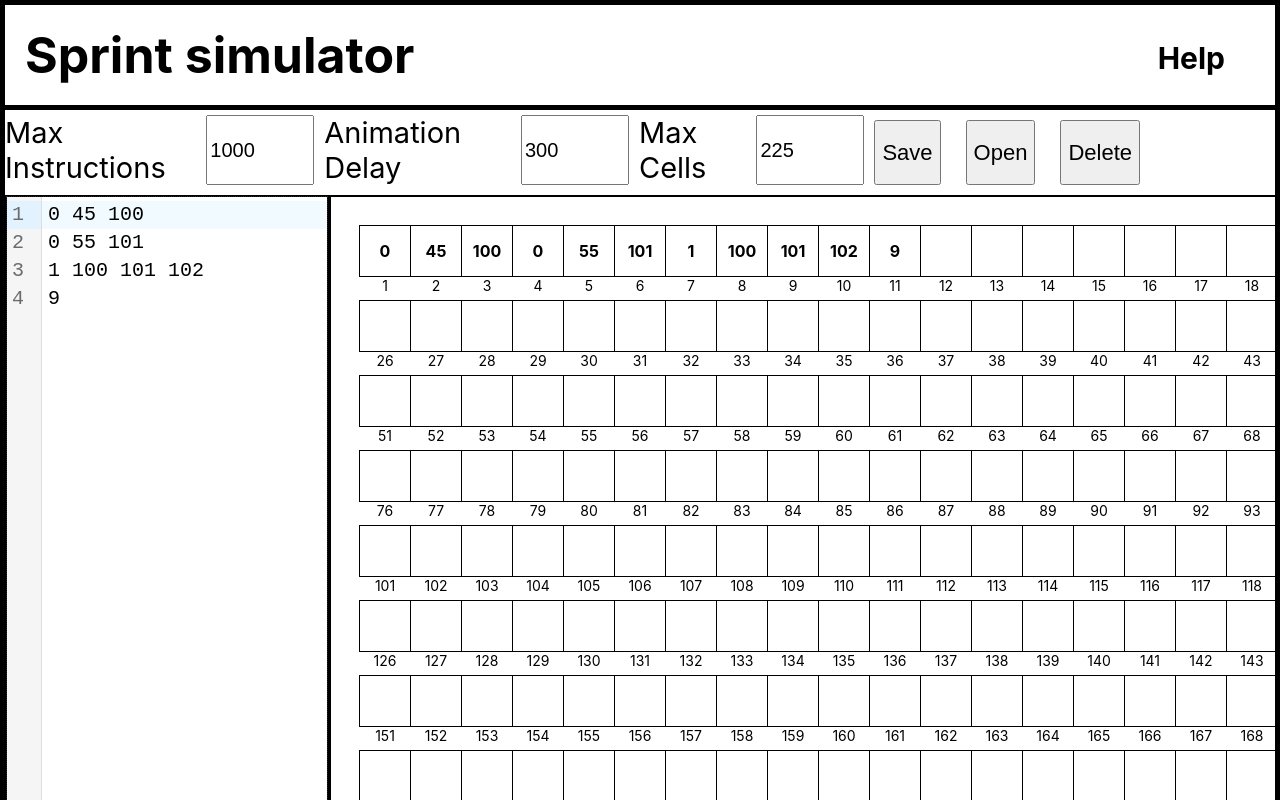
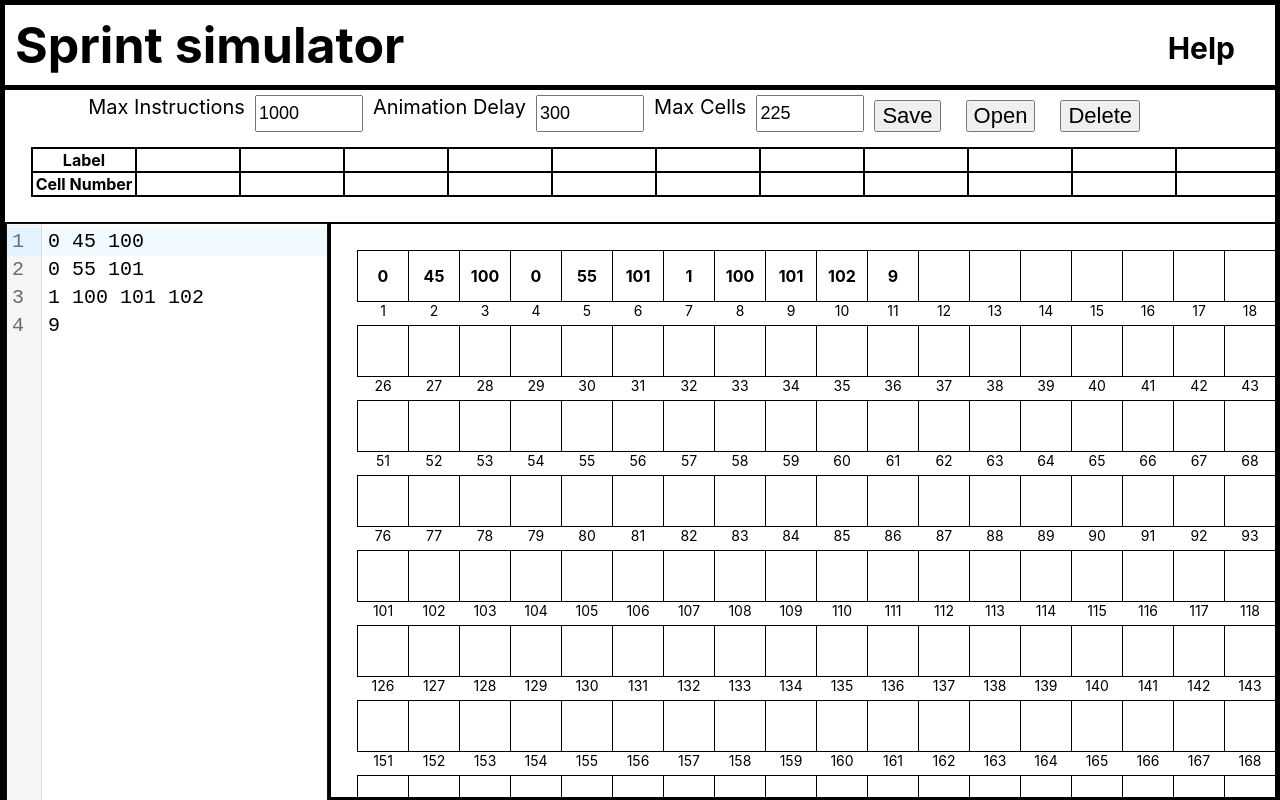
Before and after one commit to ashishkujoy/sprint-ui, a React (Create React App) app: page / in a window 1280 px wide. Shown: the top 800 px of the page. Built offline with nearby package versions, Linux system fonts and the light colour scheme.

Commit message:
Adds table to show label to cell position mapping

```diff
--- a/src/App.css
+++ b/src/App.css
@@ -1,5 +1,6 @@
 .main-container {
   border: 5px solid black;
+  height: 99vh;
 }
 
 .light-border {
@@ -36,6 +37,7 @@
   align-items: center;
   justify-content: center;
   font-weight: bold;
+  overflow: scroll;
 }
 
 .register-row {
@@ -72,7 +74,7 @@ table {
 .header {
   display: flex;
   border-bottom: 5px solid black;
-  padding: 20px;
+  padding: 10px;
   justify-content: space-between;
 }
 
@@ -244,12 +246,12 @@ table {
 
 .animation-speed {
   display: flex;
-  font-size: 29px;
+  font-size: 20px;
   padding-top: 5px;
 }
 
 .animation-speed input {
-  font-size: 20px;
+  font-size: 18px;
   width: 100px;
   margin-left: 10px;
   margin-right: 10px;
--- a/src/App.js
+++ b/src/App.js
@@ -6,6 +6,7 @@ import ModalGroup from './components/ModalGroup';
 import RegisterGroup from './components/RegisterGroup';
 import Settings from './components/Settings';
 import { Actions, initialState, reducer } from './state';
+import LabelToCellPositionMapping from './components/LabelToCellPositionMapping';
 
 const isNextStepAvailable = (state) => state.sprint && !state.isHalted
 
@@ -40,6 +41,7 @@ function App() {
         <AppHeader modalOpen={modalOpen} onHelpClick={() => dispatch(Actions.showHelp)} />
         <div className={modalOpen ? 'disabled-screen' : ''}>
           <Settings state={state} dispatch={dispatch} />
+          <LabelToCellPositionMapping labels={state.labels} />
           <div className='editor-and-register'>
             <Editor
               onVerifyCode={(code) => dispatch(Actions.executeCode(code))}
--- /dev/null
+++ b/src/components/LabelToCellPositionMapping.jsx
@@ -0,0 +1,37 @@
+import '../styles/label.css';
+
+const LabelToCellPositionMapping = (props) => {
+    const labels = props.labels || {};
+    const labelNames = Object.keys(labels);
+    const labelValues = labelNames.map(label => labels[label]);
+
+    if (labelNames.length < 18) {
+        const emptyLabels = new Array(18 - labelNames.length).fill(null);
+        emptyLabels.forEach(empty => {
+            labelNames.push(empty);
+            labelValues.push(empty);
+        });
+    }
+
+
+    return <div className="label-to-cell-pos" style={{
+        maxHeight: '100px',
+        overflow: 'scroll',
+        maxWidth: '1780px'
+    }}>
+        <table>
+            <tbody>
+                <tr>
+                    <th className='boxed'>Label</th>
+                    {labelNames.map((label, i) => <td key={`${label ? label : i}`} className='boxed'>{label}</td>)}
+                </tr>
+                <tr>
+                    <th className='boxed'>Cell Number</th>
+                    {labelValues.map((labelValue, i) => <td key={`${labelValue ? `${labelValue}` : `value-${i}`}`} className='boxed' >{labelValue}</td>)}
+                </tr>
+            </tbody>
+        </table>
+    </div>
+}
+
+export default LabelToCellPositionMapping;
--- a/src/state.js
+++ b/src/state.js
@@ -1,4 +1,4 @@
-import { toInts, updateLablesWithCellPositions, ignoreComment } from './utils';
+import { toInts, updateLablesWithCellPositions, ignoreComment, getLabelsAndTokens } from './utils';
 
 const Sprint = require('@ashishkuoy/sprint');
 
@@ -29,8 +29,8 @@ const newCellsWithCode = (code, maxCellCount) => {
 
 const registersWithCode = (state, { code }) => {
     const cells = newCellsWithCode(code, state.maxCellCount);
-
-    return { ...state, registers: cells, sprint: undefined, isHalted: false, code };
+    const { labels } = getLabelsAndTokens(code, false);
+    return { ...state, registers: cells, sprint: undefined, isHalted: false, code, labels };
 }
 
 const markPCAndArgs = (registers, sprint) => {
@@ -170,7 +170,7 @@ const executePreviousStep = (state) => {
 const showNextAnimationStep = (state) => {
     const newState = executeNextStep(state);
 
-    return { ...newState, animationInProgress: !newState.isHalted && state.animationInProgress}
+    return { ...newState, animationInProgress: !newState.isHalted && state.animationInProgress }
 }
 
 const showLoadProgramModal = (state) => ({ ...state, showLoadProgramModal: true });
@@ -238,7 +238,8 @@ export const initialState = {
     inputModalOpen: false,
     maxInstruction: 1000,
     maxCellCount: defaultCellCount,
-    showDeleteProgramModal: false
+    showDeleteProgramModal: false,
+    labels: {},
 }
 
 export const reducer = (state, action) => {
--- /dev/null
+++ b/src/styles/label.css
@@ -0,0 +1,19 @@
+.label-to-cell-pos {
+    padding-left: 26px;
+    margin-top: 15px;
+    margin-bottom: 15px;
+    width: 1682;
+    overflow: scroll;
+}
+
+.boxed {
+    border: 2px solid black;
+    min-width: 100px;
+    text-align: center;
+
+}
+
+table {
+    margin: 0 0;
+    border-collapse: collapse;
+}
--- a/src/utils.js
+++ b/src/utils.js
@@ -19,10 +19,12 @@ export const repeat = (times, callback, delay) => {
     })
 }
 
+const removeLableDeclaration = (token) => token.substr(token.indexOf(':') + 1, token.length);
+
 export const toInts = (code) => {
     return code.trim()
         .split('\n')
-        .flatMap(line => line.trim().split(' '))
+        .flatMap(line => line.trim().split(' ').map(removeLableDeclaration))
         .filter(code => code.trim() !== '' && !code.includes(':'))
         .map(code => {
             const parsedValue = parseInt(code);
@@ -51,41 +53,56 @@ export const ignoreComment = (line) => {
     return line.trim();
 }
 
-const addLableIfNotPresent = (lables, lable, position) => {
-    if (lables[lable]) {
-        throw new Error(`Lable ${lable} already declared for cell number ${lables[lable]}`);
+const addLableIfNotPresent = (labels, label, position, failOnDuplicate) => {
+    if (labels[label] && failOnDuplicate) {
+        throw new Error(`Lable ${label} already declared for cell number ${labels[label]}`);
     }
-    lables[lable] = position;
+    labels[label] = position;
 }
 
-export const updateLablesWithCellPositions = (rawCode) => {
-    const context = rawCode.split('\n')
+export const getLabelsAndTokens = (rawCode, failOnDuplicate = true) => {
+    return rawCode.split('\n')
         .map(ignoreComment)
         .filter(line => line !== '')
         .reduce((acc, line) => {
             const tokens = line.replaceAll(':', ': ').split(/\s+/).filter(token => token !== '');
             tokens.forEach(token => {
                 if (token.includes(':')) {
-                    const lable = token.replace(':', '').trim();
-                    addLableIfNotPresent(acc.lables, lable, acc.cellsCount);
+                    const label = token.replace(':', '').trim();
+                    addLableIfNotPresent(acc.labels, label, acc.cellsCount, failOnDuplicate);
                 } else {
                     acc.cellsCount += 1;
                 }
             });
             tokens.filter(token => !token.includes(':')).forEach(token => acc.tokensWithOutLableDeclaration.push(token))
             return acc;
-        }, { lables: {}, cellsCount: 1, tokensWithOutLableDeclaration: [] });
+        }, { labels: {}, cellsCount: 1, tokensWithOutLableDeclaration: [] });
+}
 
-    Object.keys(context.lables).forEach(lable => {
+const updateLabelsWithCellPositions = (context) => {
+    Object.keys(context.labels).forEach(label => {
         const updatedTokens = context.tokensWithOutLableDeclaration
-            .map(token => token === lable ? context.lables[lable].toString() : token);
+            .map(token => token === label ? context.labels[label].toString() : token);
 
         context.tokensWithOutLableDeclaration = updatedTokens;
     });
+    return context;
+}
+
+const validateNoUndeclaredVariableIsUsed = (context) => {
     context.tokensWithOutLableDeclaration.forEach((token, index) => {
         if (isNaN(parseInt(token))) {
-            throw new Error(`Use of undeclared lable ${token} at cell number ${index + 1}`);
+            throw new Error(`Use of undeclared label ${token} at cell number ${index + 1}`);
         }
-    })
+    });
+    return context;
+}
+
+export const updateLablesWithCellPositions = (rawCode) => {
+    const context = getLabelsAndTokens(rawCode);
+
+    updateLabelsWithCellPositions(context);
+    validateNoUndeclaredVariableIsUsed(context);
+
     return context.tokensWithOutLableDeclaration.join(' ');
 }
```
